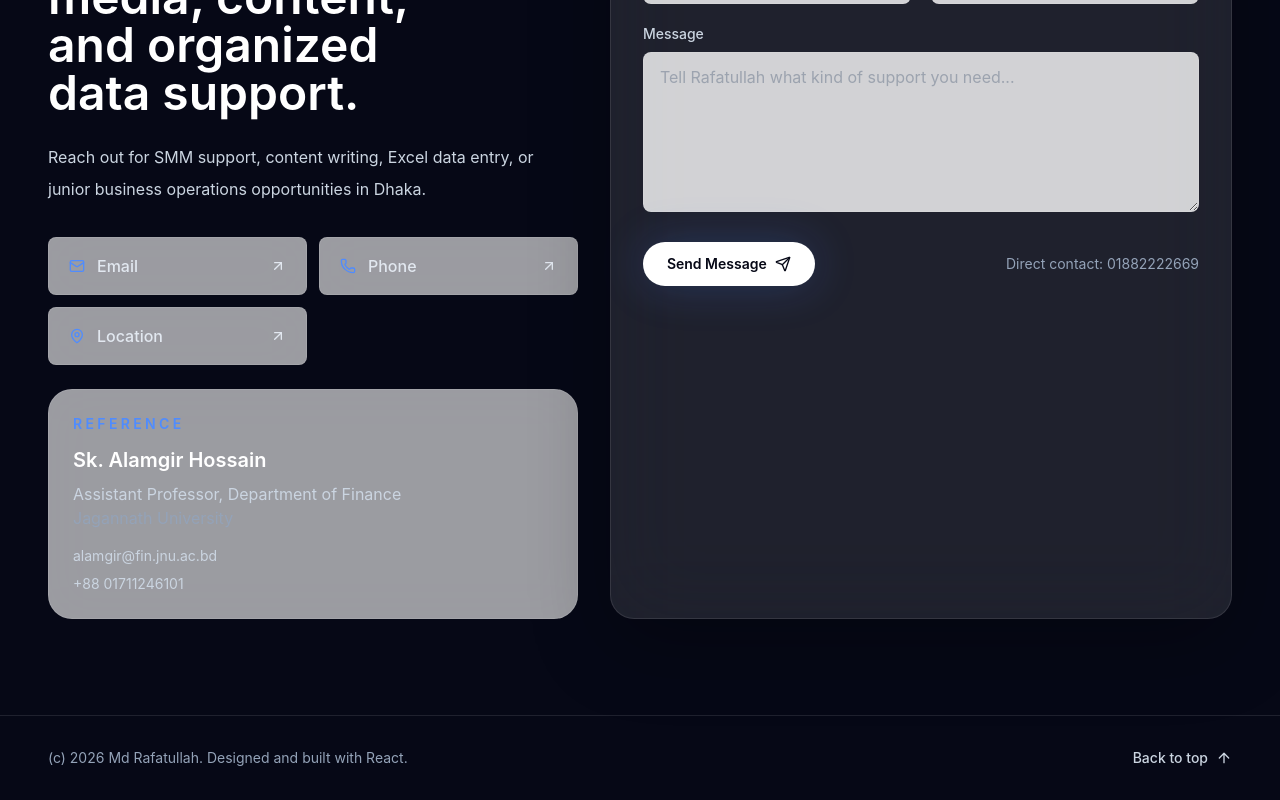
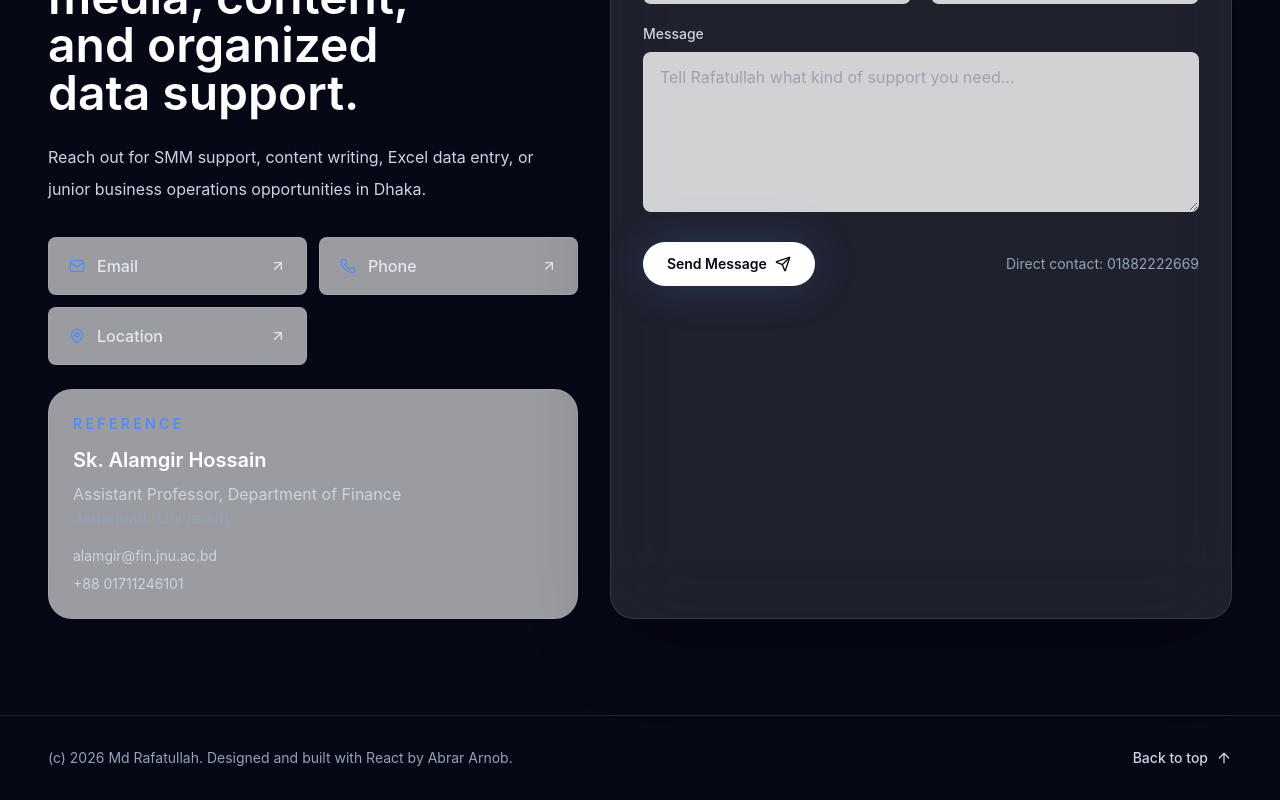
Before and after one commit to MdRafatullah/personal-portfolio, a React (Vite) app: page / in a window 1280 px wide. Shown: the part 4677-5477 px from the top of the page. Built offline with nearby package versions, Linux system fonts and the light colour scheme.

Commit message:
Update Footer.jsx

```diff
--- a/src/components/Footer.jsx
+++ b/src/components/Footer.jsx
@@ -5,7 +5,7 @@ function Footer() {
   return (
     <footer className="border-t border-slate-900/10 px-5 py-8 dark:border-white/10 sm:px-8 lg:px-12">
       <div className="mx-auto flex max-w-7xl flex-col gap-4 text-sm text-slate-500 dark:text-slate-400 sm:flex-row sm:items-center sm:justify-between">
-        <p>(c) 2026 {profile.name}. Designed and built with React.</p>
+        <p>(c) 2026 {profile.name}.  Designed and built with React by Abrar Arnob.</p>
         <a
           href="#home"
           className="inline-flex items-center gap-2 font-medium text-slate-600 transition hover:text-electric dark:text-slate-300"
```
